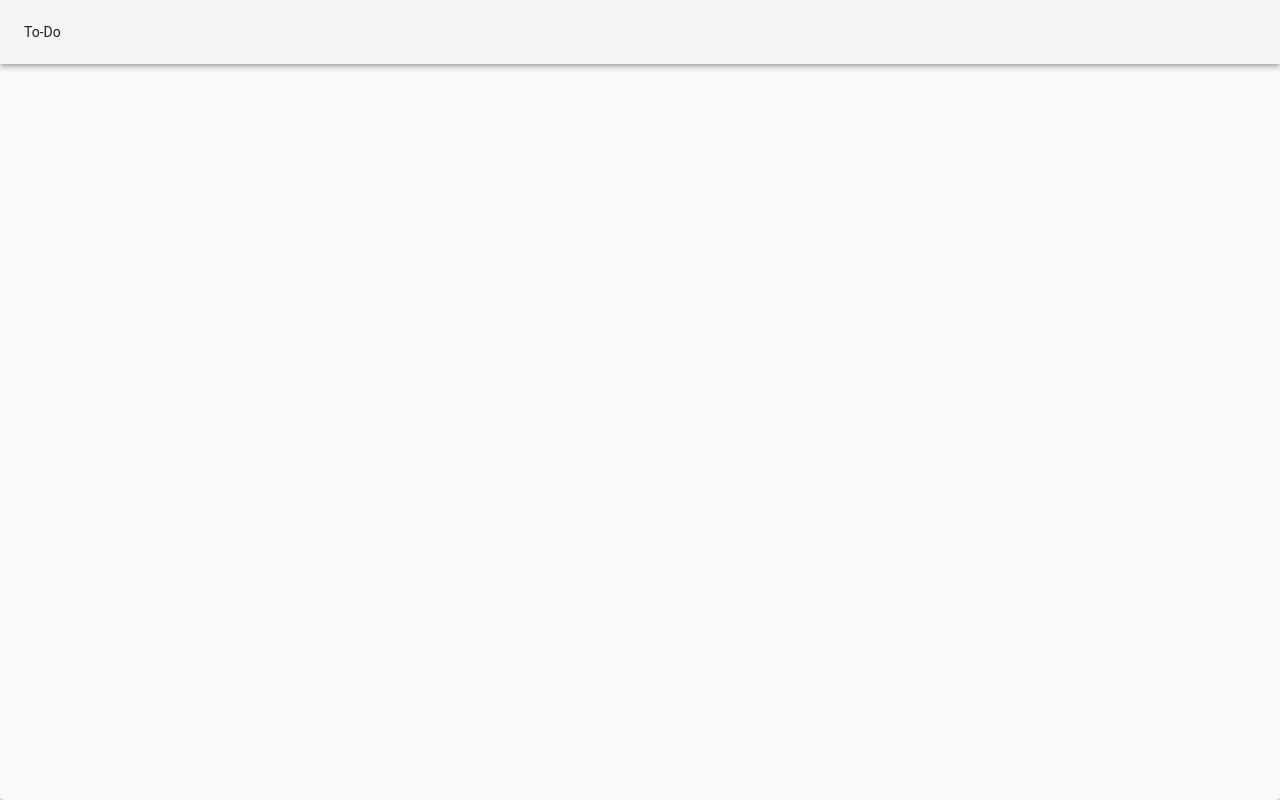
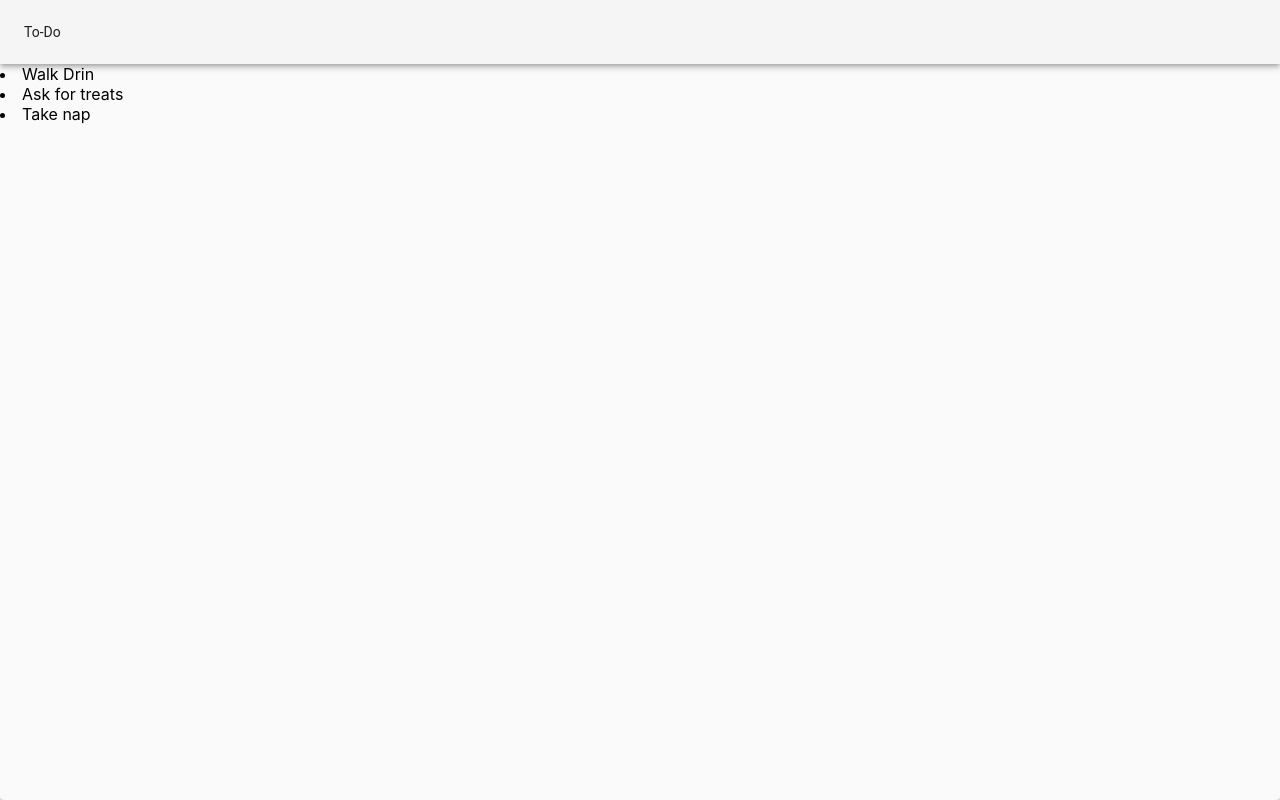
Before and after one commit to DrinKaziu/test-react-todomvc, a React (Create React App) app: page / in a window 1280 px wide. Built offline with nearby package versions, Linux system fonts and the light colour scheme.

Commit message:
create TodoList Component and display initial todos

```diff
--- a/src/Components/TodoApp.js
+++ b/src/Components/TodoApp.js
@@ -1,10 +1,17 @@
-import React from 'react';
+import React, { useState } from 'react';
 import Typography from '@material-ui/core/Typography';
 import Paper from '@material-ui/core/Paper';
 import AppBar from '@material-ui/core/AppBar';
 import Toolbar from '@material-ui/core/Toolbar';
+import TodoList from './TodoList';
 
 function TodoApp() {
+  const initialTodos = [
+    { id: 1, task: 'Walk Drin', completed: false },
+    { id: 2, task: 'Ask for treats', completed: true },
+    { id: 3, task: 'Take nap', completed: false }
+  ]
+  const [todos, setTodos] = useState(initialTodos)
   return (
     <Paper
       style={{
@@ -19,6 +26,7 @@ function TodoApp() {
           <Typography color='inherit'>To-Do</Typography>
         </Toolbar>
       </AppBar>
+      <TodoList todos={todos} />
     </Paper>
   )
 }
--- /dev/null
+++ b/src/Components/TodoList.js
@@ -0,0 +1,13 @@
+import React from 'react';
+
+function TodoList(props) {
+  return (
+    <div>
+      {props.todos.map(todo => (
+        <li>{todo.task}</li>
+      ))}
+    </div>
+  )
+}
+
+export default TodoList;
```
